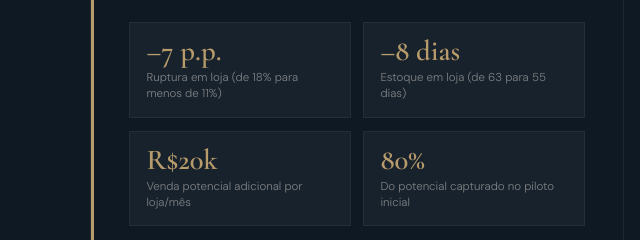
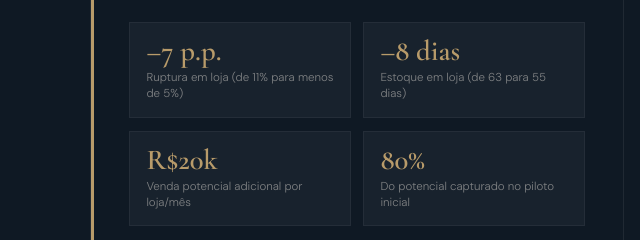
Before and after one commit to nortemconsultoria/nortem, a plain HTML site: page index.html in a window 1280 px wide. Shown: the part 3843-4083 px from the top of the page, 0-640 px from the left. Drawn offline with nearby package versions, Linux system fonts and the light colour scheme.

Commit message:
Add files via upload

```diff
--- a/index.html
+++ b/index.html
@@ -511,7 +511,7 @@
         <div class="case-metrics">
           <div class="metric">
             <div class="metric-value">–7 p.p.</div>
-            <div class="metric-label">Ruptura em loja (de 18% para menos de 11%)</div>
+            <div class="metric-label">Ruptura em loja (de 11% para menos de 5%)</div>
           </div>
           <div class="metric">
             <div class="metric-value">–8 dias</div>
```
